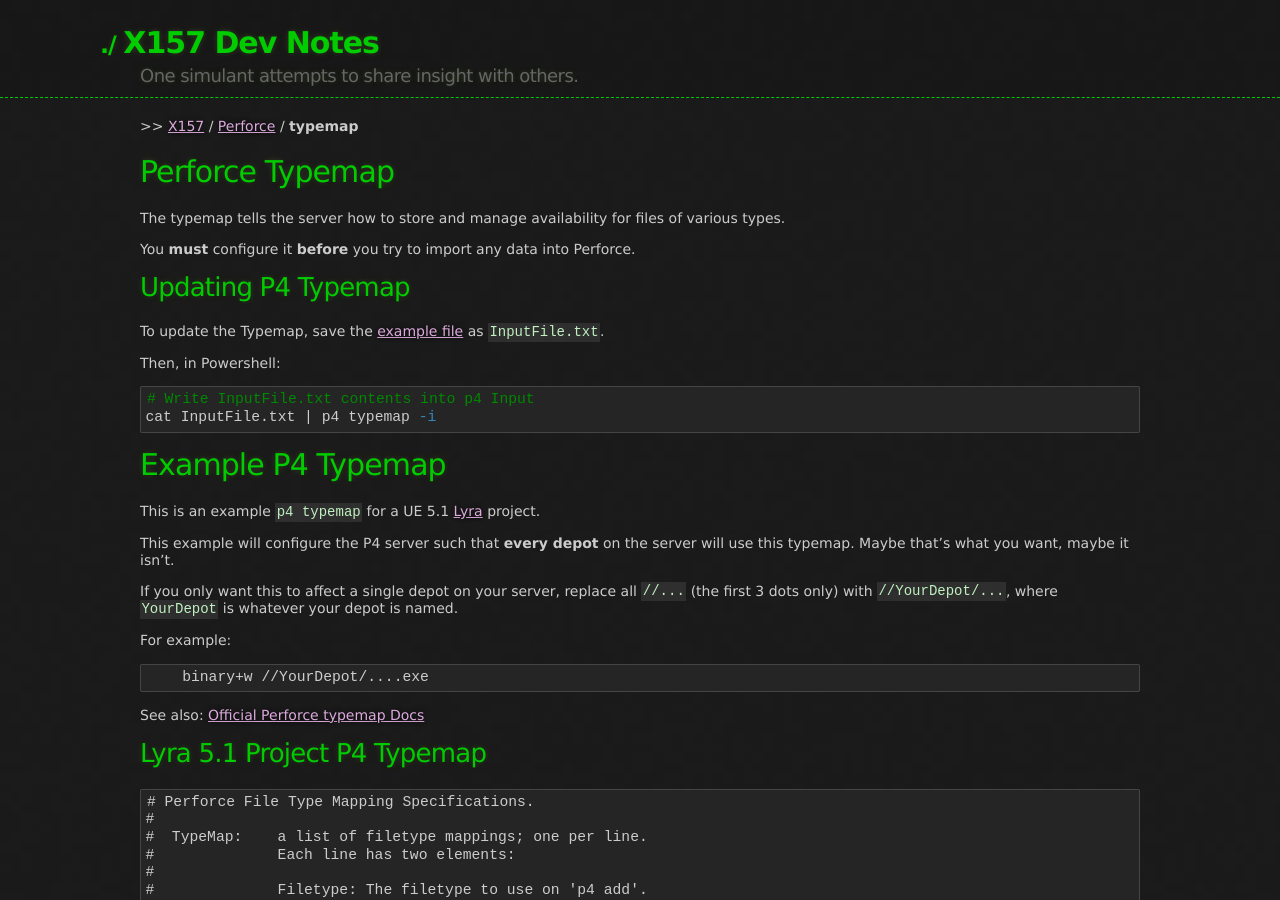
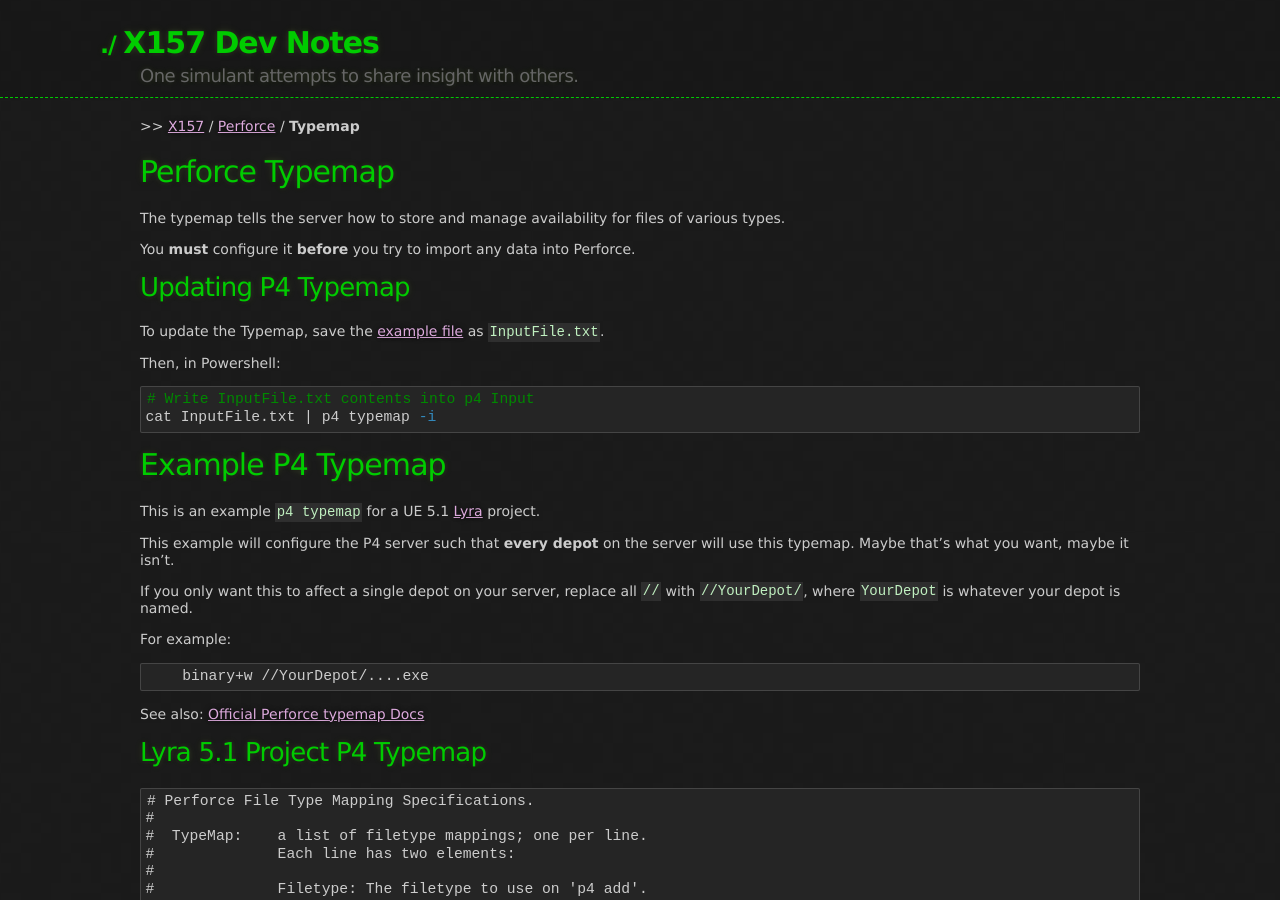
Before and after one commit to x157/x157.github.io, a Jekyll site: the page built from Perforce/Typemap.md, in a window 1280 px wide and 900 px high. Built offline with Jekyll 4.4.1, drawn with Linux system fonts in a browser that asks for light colours.

Commit message:
Simplify

```diff
--- a/Perforce/Typemap.md
+++ b/Perforce/Typemap.md
@@ -2,7 +2,7 @@
 title: "Perforce Typemap"
 description: "Sample Perforce (P4) typemap for a UE 5.1 UProject depot"
 breadcrumb_path: "Perforce"
-breadcrumb_name: "typemap"
+breadcrumb_name: "Typemap"
 ---
 
 # Perforce Typemap
@@ -34,8 +34,8 @@
 Maybe that's what you want, maybe it isn't.
 
 If you only want this to affect a single depot on your server,
-replace all `//...` (the first 3 dots only)
-with `//YourDepot/...`, where `YourDepot` is whatever your depot is named.
+replace all `//` with `//YourDepot/`,
+where `YourDepot` is whatever your depot is named.
 
 For example:
 
```
